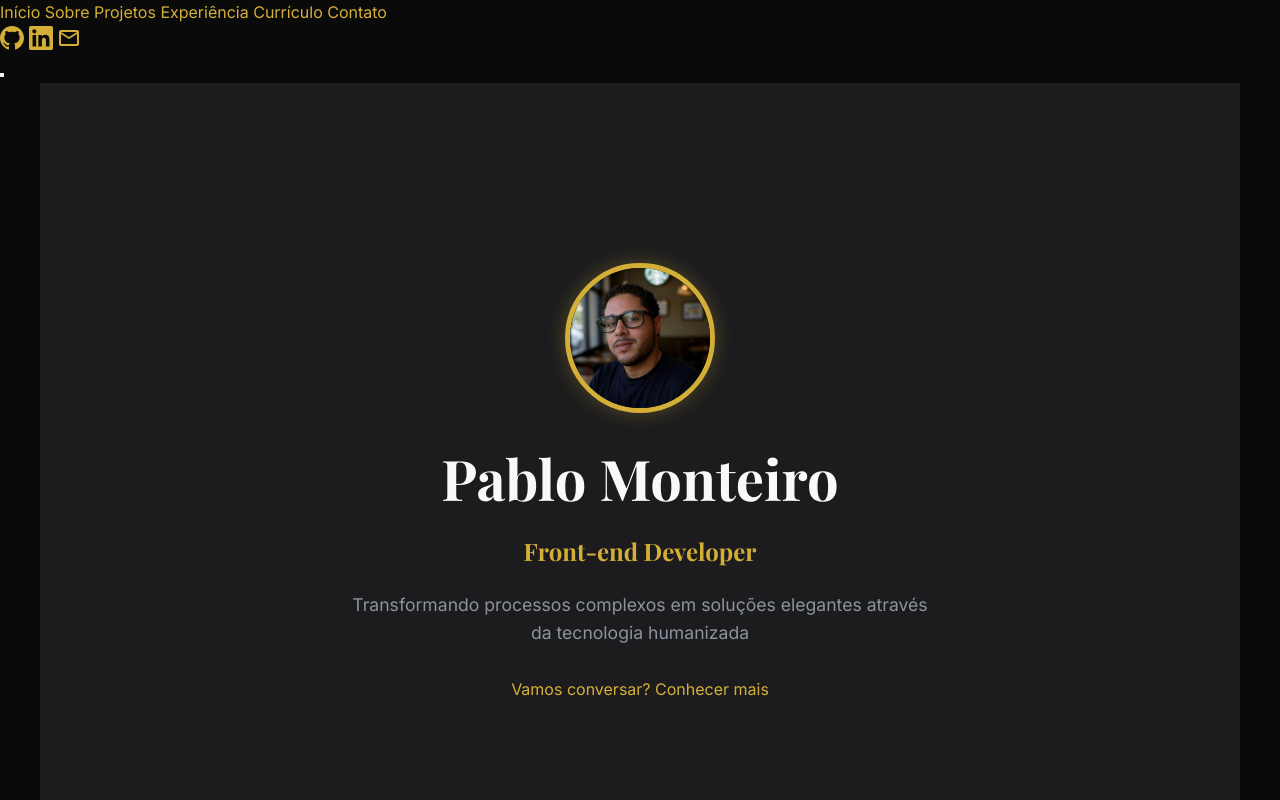
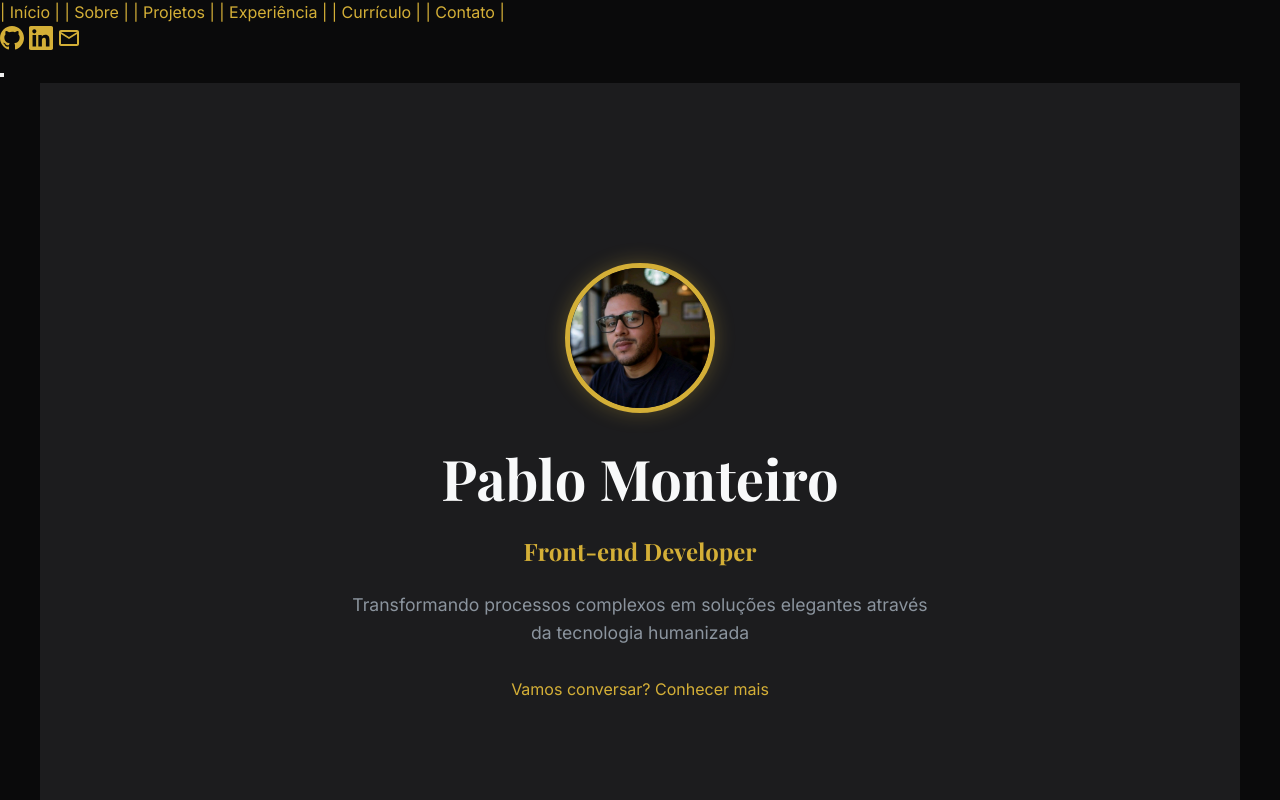
Before and after one commit to PabloMonteiro92/pablo-monteiro-developer, a plain HTML site: page portifolioPaloMonteiro/index.html in a window 1280 px wide. Shown: the top 800 px of the page. Drawn offline with nearby package versions, Linux system fonts and the light colour scheme.

Commit message:
index.html

```diff
--- a/portifolioPaloMonteiro/index.html
+++ b/portifolioPaloMonteiro/index.html
@@ -27,12 +27,12 @@
 <body>
     <header>
         <nav>
-            <a href="#hero">Início</a>
-            <a href="#about">Sobre</a>
-            <a href="#projects">Projetos</a>
-            <a href="#experience">Experiência</a>
-            <a href="#curriculo">Currículo</a>
-            <a href="#contact">Contato</a>
+            <a href="#hero">| Início |</a>
+            <a href="#about">| Sobre |</a>
+            <a href="#projects">| Projetos |</a>
+            <a href="#experience">| Experiência |</a>
+            <a href="#curriculo">| Currículo |</a>
+            <a href="#contact">| Contato |</a>
         </nav>
         <div class="social-links">
             <a href="https://github.com/PabloMonteiro92" aria-label="GitHub" target="_blank">
```
